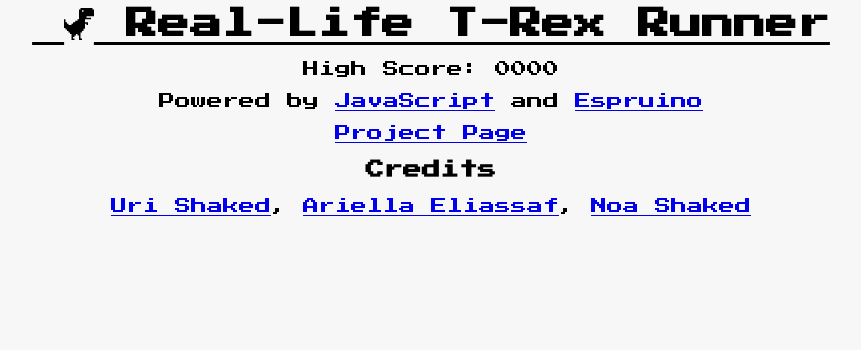
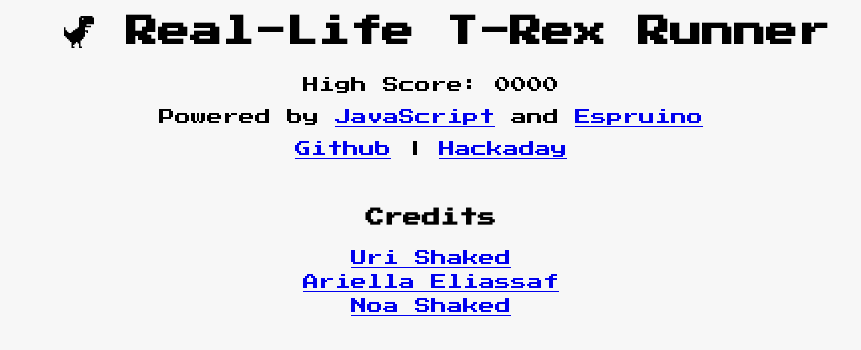
Before and after one commit to urish/real-trex-runner, a plain HTML site: page web/index.html in a window 1280 px wide. Shown: the whole page, without its empty margins (209-1070 px from the left). Drawn offline with Linux system fonts and the light colour scheme; no server answers.

Commit message:
feat: update project page

```diff
--- a/web/index.html
+++ b/web/index.html
@@ -12,7 +12,7 @@
     }
 
     h1 {
-      text-decoration: underline;
+      line-height: 150%;
     }
   </style>
 </head>
@@ -31,18 +31,22 @@
   </p>
 
   <p>
-    <a href="https://hackaday.io/project/27442-real-life-chrome-offline-t-rex-game" target="_blank">
-      Project Page
+    <a href="https://github.com/urish/real-trex-runner">
+      Github</a> |
+    <a href="https://github.com/urish/real-trex-runner">
+      Hackaday
     </a>
   </p>
+
+  <br />
 
   <h3>
     Credits
   </h3>
 
-  <p>
-    <a href="https://twitter.com/UriShaked" target="_blank">Uri Shaked</a>,
-    <a href="https://twitter.com/ariellaeli" target="_blank">Ariella Eliassaf</a>,
+  <p style="line-height: 150%">
+    <a href="https://twitter.com/UriShaked" target="_blank">Uri Shaked</a><br />
+    <a href="https://twitter.com/ariellaeli" target="_blank">Ariella Eliassaf</a><br />
     <a href="https://www.eel-design.com/" target="_blank">Noa Shaked</a>
   </p>
 
```
